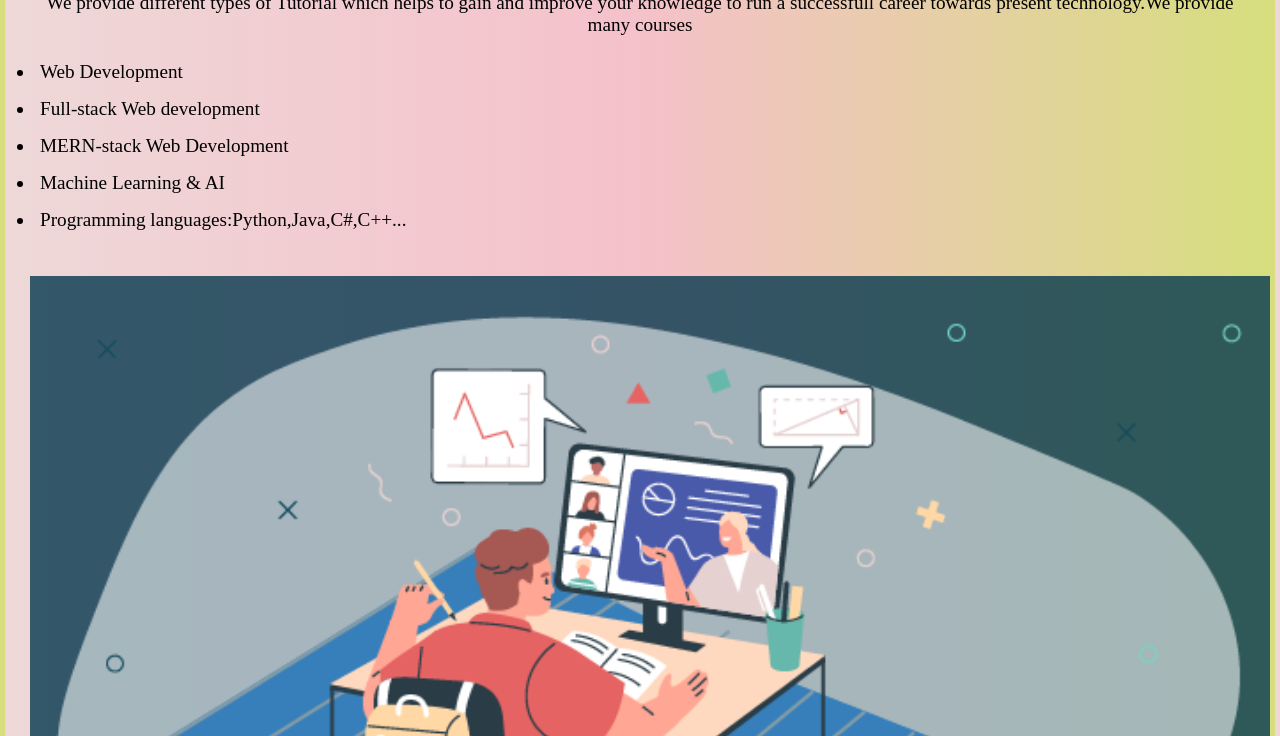
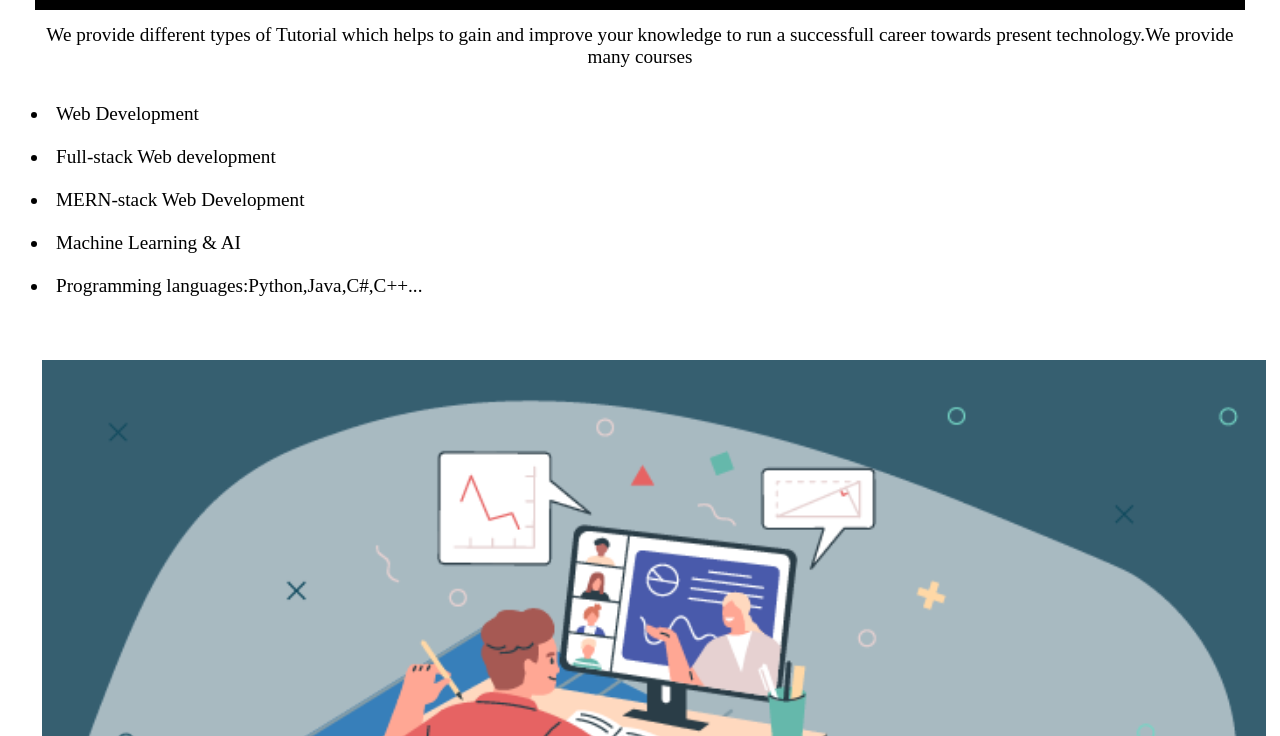
Before and after one commit to 1623912harshini/COGNIFYZ, a plain HTML site: page index.html in a window 1280 px wide. Shown: the part 167-903 px from the top of the page. Drawn offline with Linux system fonts and the light colour scheme.

Commit message:
Update style.css

```diff
--- a/style.css
+++ b/style.css
@@ -1,9 +1,9 @@
 *{
-    margin: 5px;
-    padding: 5px;
+    margin: 7px;
+    padding: 7px;
 }
 body{
-        background-image: linear-gradient(to right, rgb(238, 216, 216) ,rgb(245, 193, 202), rgb(214, 222, 125));
+        background-image: white
       }
 
 nav{
```
